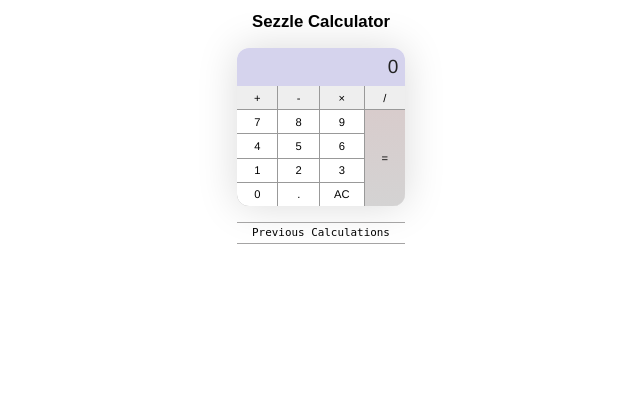
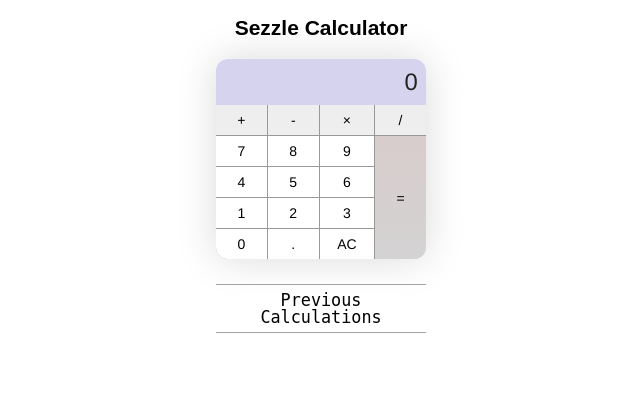
Before and after one commit to amanagarwal1993/sezzle-calc, a Flask app: page / in a window 1280 px wide. Shown: the top 402 px of the page, without its empty margins (319-959 px from the left). Run offline with Flask 2, Linux system fonts and the light colour scheme; parts of the project's set-up code (start-up, migrations or seed data) failed here and were passed over; some libraries are stand-ins or nearby versions.

Commit message:
Fix font-size for enlarging em

```diff
--- a/app/static/css/style.css
+++ b/app/static/css/style.css
@@ -1,6 +1,6 @@
 html {
   box-sizing: border-box;
-  font-size: 0.7em;
+  font-size: 14px;
   font-weight: 300;
   line-height: 1;
 }
```
